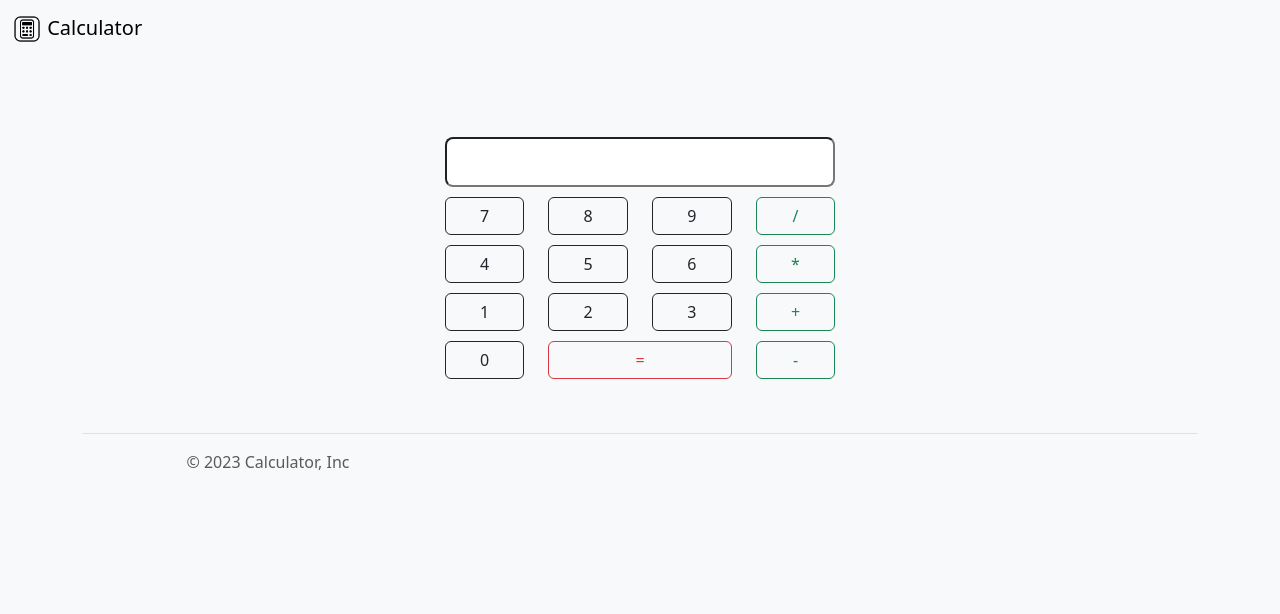
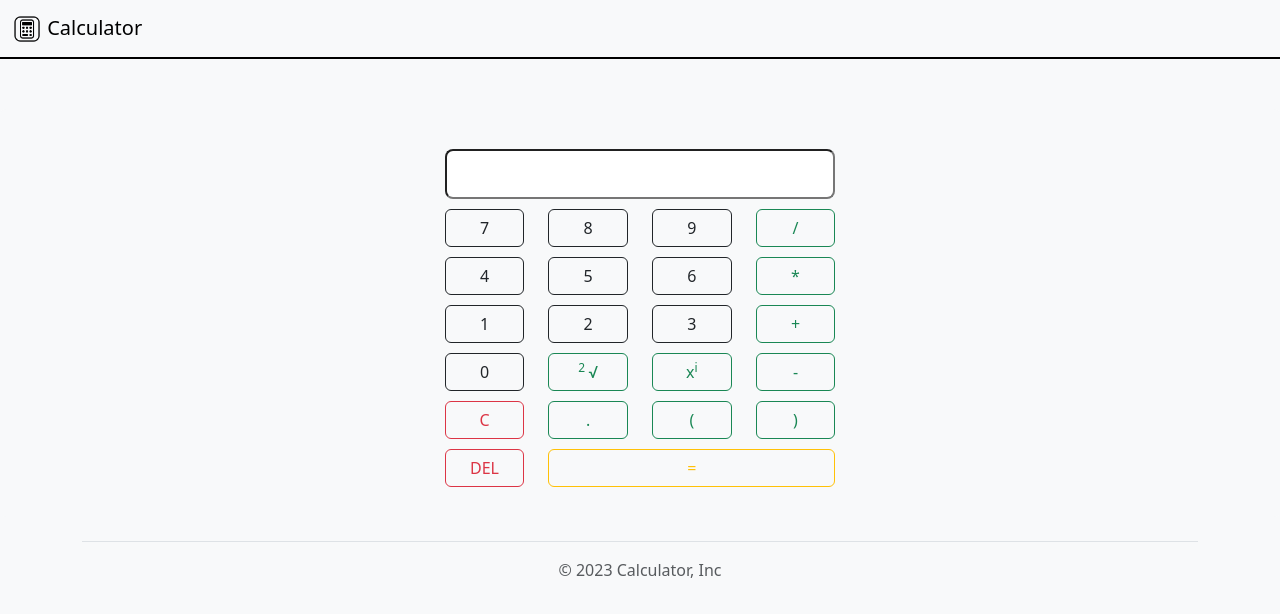
Before and after one commit to imharris24/Calculator-WEB, a plain HTML site: page src/index.html in a window 1280 px wide. Drawn offline with nearby package versions, Linux system fonts and the light colour scheme.

Commit message:
Update index.html

```diff
--- a/src/index.html
+++ b/src/index.html
@@ -7,11 +7,23 @@
     <title>Calculator</title>
     <link rel="shortcut icon" href="./assets/img/icons8-calculator-50.png" type="image/x-icon">
     <link href="https://cdn.jsdelivr.net/npm/bootstrap@5.3.0-alpha2/dist/css/bootstrap.min.css" rel="stylesheet" integrity="sha384-aFq/bzH65dt+w6FI2ooMVUpc+21e0SRygnTpmBvdBgSdnuTN7QbdgL+OapgHtvPp" crossorigin="anonymous">
+    <style>
+        nav {
+            border-bottom: 2px solid black;
+        }
+        button {
+            width: 100%;
+            height: 100%;
+        }
+        .row {
+            margin-top: 10px;
+        }
+    </style>
 </head>
 <body class="bg-light">
     <nav class="navbar navbar-light bg-light">
         <div class="container-fluid">
-          <a class="navbar-brand" href="#">
+          <a class="navbar-brand" href="./index.html">
             <img src="./assets/img/icons8-calculator-50.png" alt="" width="30" height="30" class="d-inline-block align-text-top">
             Calculator
           </a>
@@ -21,73 +33,98 @@
         <form>
             <div class="form-row row justify-content-center">
                 <div class="col-4">
-                    <input type="text" class="form-control-lg" placeholder="" style="width: 100%">
+                    <input id="user-input" type="text" class="form-control-lg" style="width: 100%" readonly>
                 </div>
             </div>
-            <div class="row justify-content-center" style="margin-top: 10px">
+            <div class="row justify-content-center">
+                <div class="col-1" id="button-7">
+                    <button type="button" class="btn btn-outline-dark">7</button>
+                </div>
+                <div class="col-1" id="button-8">
+                    <button type="button" class="btn btn-outline-dark">8</button>
+                </div>
+                <div class="col-1" id="button-9">
+                    <button type="button" class="btn btn-outline-dark">9</button>
+                </div>
+                <div class="col-1" id="button-div">
+                    <button type="button" class="btn btn-outline-success">/</button>
+                </div>
+            </div>
+            <div class="row justify-content-center">
                 <div class="col-1">
-                    <button class="btn btn-outline-dark" style="width: 100%; height: 100%;">7</button>
+                    <button type="button" id="button-4" class="btn btn-outline-dark">4</button>
                 </div>
                 <div class="col-1">
-                    <button class="btn btn-outline-dark" style="width: 100%; height: 100%;">8</button>
+                    <button type="button" id="button-5" class="btn btn-outline-dark">5</button>
                 </div>
                 <div class="col-1">
-                    <button class="btn btn-outline-dark" style="width: 100%; height: 100%;">9</button>
+                    <button type="button" id="button-6" class="btn btn-outline-dark">6</button>
                 </div>
                 <div class="col-1">
-                    <button class="btn btn-outline-success" style="width: 100%; height: 100%;">/</button>
+                    <button type="button" id="button-mul" class="btn btn-outline-success">*</button>
                 </div>
             </div>
-            <div class="row justify-content-center" style="margin-top: 10px">
+            <div class="row justify-content-center">
                 <div class="col-1">
-                    <button class="btn btn-outline-dark" style="width: 100%; height: 100%;">4</button>
+                    <button type="button" id="button-1" class="btn btn-outline-dark">1</button>
                 </div>
                 <div class="col-1">
-                    <button class="btn btn-outline-dark" style="width: 100%; height: 100%;">5</button>
+                    <button type="button" id="button-2" class="btn btn-outline-dark">2</button>
                 </div>
                 <div class="col-1">
-                    <button class="btn btn-outline-dark" style="width: 100%; height: 100%;">6</button>
+                    <button type="button" id="button-3" class="btn btn-outline-dark">3</button>
                 </div>
                 <div class="col-1">
-                    <button class="btn btn-outline-success" style="width: 100%; height: 100%;">*</button>
+                    <button type="button" id="button-add" class="btn btn-outline-success">+</button>
                 </div>
             </div>
-            <div class="row justify-content-center" style="margin-top: 10px">
+            <div class="row justify-content-center">
                 <div class="col-1">
-                    <button class="btn btn-outline-dark" style="width: 100%; height: 100%;">1</button>
+                    <button type="button" id="button-0" class="btn btn-outline-dark">0</button>
                 </div>
                 <div class="col-1">
-                    <button class="btn btn-outline-dark" style="width: 100%; height: 100%;">2</button>
+                    <button type="button" id="button-sq" class="btn btn-outline-success"><sup>2 </sup>√</button>
                 </div>
                 <div class="col-1">
-                    <button class="btn btn-outline-dark" style="width: 100%; height: 100%;">3</button>
+                    <button type="button" id="button-pow" class="btn btn-outline-success">x<sup>i</sup></button>
                 </div>
                 <div class="col-1">
-                    <button class="btn btn-outline-success" style="width: 100%; height: 100%;">+</button>
+                    <button type="button" id="button-sub" class="btn btn-outline-success">-</button>
                 </div>
             </div>
-            <div class="row justify-content-center" style="margin-top: 10px">
+            <div class="row justify-content-center">
                 <div class="col-1">
-                    <button class="btn btn-outline-dark" style="width: 100%; height: 100%;">0</button>
-                </div>
-                <div class="col-2">
-                    <button class="btn btn-outline-danger" style="width: 100%; height: 100%;">=</button>
+                    <button type="button" id="button-clear" class="btn btn-outline-danger">C</button>
                 </div>
                 <div class="col-1">
-                    <button class="btn btn-outline-success" style="width: 100%; height: 100%;">-</button>
+                    <button type="button" id="button-decimal" class="btn btn-outline-success">.</button>
+                </div>
+                <div class="col-1">
+                    <button type="button" id="button-open-bracket" class="btn btn-outline-success">(</button>
+                </div>
+                <div class="col-1">
+                    <button type="button" id="button-close-bracket" class="btn btn-outline-success">)</button>
+                </div>
+            </div>
+            <div class="row justify-content-center">
+                <div class="col-1">
+                    <button type="button" id="button-delete" class="btn btn-outline-danger">DEL</button>
+                </div>
+                <div class="col-3">
+                    <button type="button" id="button-calculate" class="btn btn-outline-warning">=</button>
                 </div>
             </div>
         </form>
     </div>
     <div class="b-example-divider"></div>
-
     <div class="container">
-      <footer class="d-flex flex-wrap justify-content-between align-items-center py-3 my-4 border-top">
-        <div class="col-md-4 d-flex align-items-center justify-content-center text-center">
+      <footer style="margin-top: 120px" class="d-flex flex-wrap justify-content-between align-items-center py-3 my-4 border-top">
+        <div style="margin: auto auto;" class="col-md-4 d-flex align-items-center justify-content-center text-center">
           <p class="mb-3 mb-md-0 text-muted text-center d-block justify-content-center">&copy; 2023 Calculator, Inc</p>
         </div>
       </footer>
     </div>
+    <script src="./assets/javascript/main.js"></script>
     <script src="https://cdn.jsdelivr.net/npm/bootstrap@5.3.0-alpha2/dist/js/bootstrap.bundle.min.js" integrity="sha384-qKXV1j0HvMUeCBQ+QVp7JcfGl760yU08IQ+GpUo5hlbpg51QRiuqHAJz8+BrxE/N" crossorigin="anonymous"></script>
 </body>
 </html>
```
